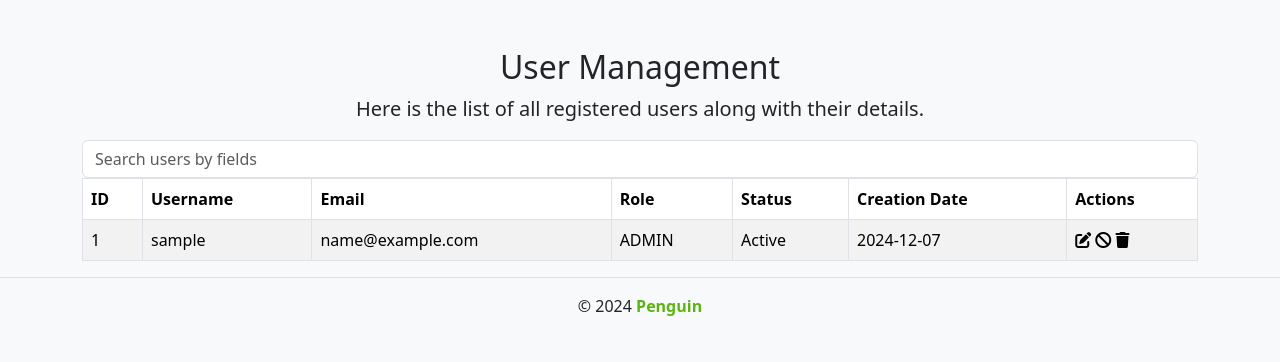
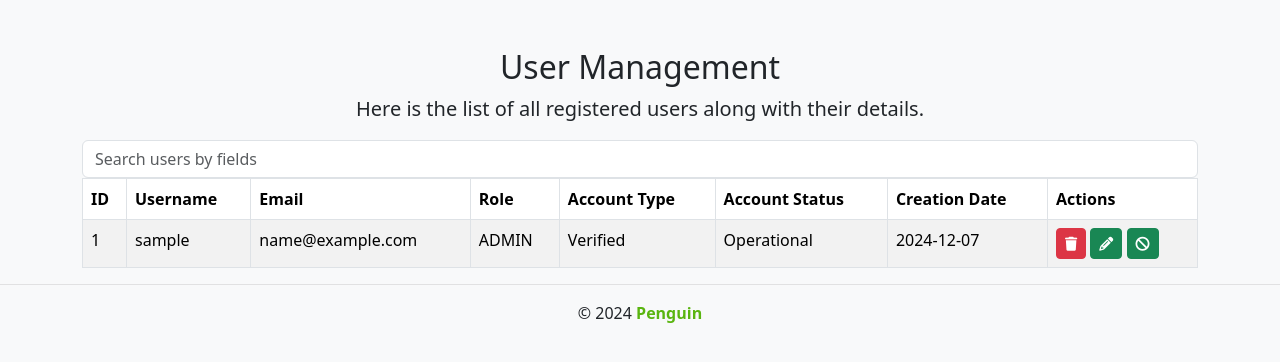
Before and after one commit to martinvass/penguin, a Spring Boot app: page /admin/users in a window 1280 px wide. Shown: the part 57-419 px from the top of the page. Run offline with Spring Boot 4, Linux system fonts and the light colour scheme; the visitor is signed in with stand-in values (Sample User, id 1); some of the project's set-up classes (security, data sources, template engines, error pages and the like) are left out, and stand-ins take their place; some libraries are stand-ins or nearby versions.

Commit message:
Worked on user management on admin dash, and made little improvements to the system

```diff
--- a/src/main/java/com/github/martinyes/penguinapp/auth/user/AppUserRole.java
+++ b/src/main/java/com/github/martinyes/penguinapp/auth/user/AppUserRole.java
@@ -11,6 +11,11 @@ public enum AppUserRole {
     USER,
 
     /**
+     * VIP user role accessing more features.
+     */
+    VIP,
+
+    /**
      * Test user role.
      */
     TEST,
--- a/src/main/java/com/github/martinyes/penguinapp/auth/user/controller/AuthController.java
+++ b/src/main/java/com/github/martinyes/penguinapp/auth/user/controller/AuthController.java
@@ -142,6 +142,7 @@ public class AuthController {
 
         // Passwords match, proceed with account deactivation
         if (argon2PasswordEncoder.matches(password, user.get().getPassword())) {
+
             userService.deleteUser(user.get(), false);
 
             // Invalidate the user's session to log them out
--- a/src/main/java/com/github/martinyes/penguinapp/controller/AdminController.java
+++ b/src/main/java/com/github/martinyes/penguinapp/controller/AdminController.java
@@ -5,13 +5,24 @@ import com.github.martinyes.penguinapp.auth.user.service.AppUserService;
 import lombok.AllArgsConstructor;
 import org.springframework.security.core.Authentication;
 import org.springframework.security.core.GrantedAuthority;
-import org.springframework.security.core.authority.SimpleGrantedAuthority;
 import org.springframework.stereotype.Controller;
 import org.springframework.ui.Model;
-import org.springframework.web.bind.annotation.GetMapping;
+import org.springframework.web.bind.annotation.*;
 
 import java.util.List;
+import java.util.Optional;
 
+/**
+ * Controller class for handling administrative functionalities in the application.
+ * Provides endpoints for managing users and performing other administrative tasks.
+ *
+ * <p>This controller is responsible for:
+ * <ul>
+ *   <li>Handling user management operations, such as deleting, locking or unlocking user accounts.</li>
+ *   <li>Processing requests related to administrative views and actions.</li>
+ *   <li>Redirecting to appropriate pages based on the outcome of the operations.</li>
+ * </ul>
+ */
 @Controller
 @AllArgsConstructor
 public class AdminController {
@@ -26,7 +37,6 @@ public class AdminController {
      */
     @GetMapping("/admin")
     private String admin(Model model, Authentication authentication) {
-        if (authentication.getAuthorities().contains(new SimpleGrantedAuthority("ADMIN"))) {
         model.addAttribute("title", "Penguin - Admin");
 
         model.addAttribute("activeUsersCount", userService.getActiveUserCount());
@@ -41,9 +51,12 @@ public class AdminController {
         return "admin/home";
     }
 
-        return "access-denied";
-    }
-
+    /**
+     * Handler method for the user management page.
+     *
+     * @param model The model to add attributes for rendering the view.
+     * @return The name of the view template for the user management page.
+     */
     @GetMapping("/admin/users")
     private String users(Model model) {
         List<AppUser> users = userService.findAll();
@@ -53,4 +66,47 @@ public class AdminController {
 
         return "admin/users";
     }
+
+    /**
+     * Handler method for deleting a user account from the admin dashboard.
+     *
+     * @param id The ID of the user to delete.
+     * @return The name of the view template for the user management page.
+     */
+    @PostMapping("/admin/users/delete")
+    private String deleteUser(@RequestParam("userId") Long id) {
+        Optional<AppUser> user = userService.findById(id);
+
+        if (user.isEmpty())
+            return "redirect:/admin/users?error=userNotFound";
+
+        userService.logoutUser(user.get());
+        userService.deleteUser(user.get(), false);
+
+        return "redirect:/admin/users?deletion=success";
     }
+
+    /**
+     * Handles the toggling of a user's locked status in the system.
+     * This method is mapped to the POST request at "/admin/users/toggleStatus".
+     *
+     * @param id the ID of the user whose status is to be toggled, provided via the "userIdStatus" request parameter.
+     * @return a redirect URL indicating the result of the operation:
+     *         - "redirect:/admin/users?error=userNotFound" if the user with the given ID does not exist.
+     *         - "redirect:/admin/users?editStatus=locked" if the user's status was successfully changed to locked.
+     *         - "redirect:/admin/users?editStatus=unlocked" if the user's status was successfully changed to unlocked.
+     */
+    @PostMapping("/admin/users/toggleStatus")
+    private String toggleStatus(@RequestParam("userIdStatus") Long id) {
+        Optional<AppUser> user = userService.findById(id);
+
+        if (user.isEmpty())
+            return "redirect:/admin/users?error=userNotFound";
+
+        boolean locked = userService.toggleUserLockedStatus(user.get());
+        if (locked)
+            return "redirect:/admin/users?editStatus=locked";
+
+        return "redirect:/admin/users?editStatus=unlocked";
+    }
+}
--- a/src/main/resources/application.properties
+++ b/src/main/resources/application.properties
@@ -1,2 +1,2 @@
-spring.profiles.active=dev
+spring.profiles.active=prod
 spring.security.user.password=pass
--- a/src/main/resources/templates/admin/users.html
+++ b/src/main/resources/templates/admin/users.html
@@ -91,6 +91,7 @@
 </head>
 <body>
 <div th:replace="~{fragments/header :: header}"></div>
+<div th:replace="~{alerts/adminAlerts :: adminAlerts}"></div>
 
 <div class="container mt-5">
     <div class="text-center">
@@ -110,7 +111,8 @@
                 <th>Username</th>
                 <th>Email</th>
                 <th>Role</th>
-                <th>Status</th>
+                <th>Account Type</th>
+                <th>Account Status</th>
                 <th>Creation Date</th>
                 <th>Actions</th>
             </tr>
@@ -122,13 +124,31 @@
                 <td th:text="${user.email}"></td>
                 <td th:text="${user.role}"></td>
                 <td>
-                    <span th:text="${user.enabled ? 'Active' : 'Inactive'}"></span>
+                    <span th:text="${user.enabled ? 'Verified' : 'Unverified'}"></span>
+                </td>
+                <td>
+                    <span th:text="${user.locked ? 'Blocked' : 'Operational'}"></span>
                 </td>
                 <td th:text="${#dates.format(user.creationDate, 'yyyy-MM-dd')}"></td>
                 <td>
-                    <a title="Edit account"><i class="fas fa-edit edit-icon"></i></a>
-                    <a title="Toggle status"><i class="fas fa-ban deactivate-icon"></i></a>
-                    <a title="Delete account"><i class="fas fa-trash trash-icon"></i></a>
+                    <form th:action="@{/admin/users/delete}" method="post" style="display: inline;">
+                        <input type="hidden" id="userId" name="userId" th:value="${user.id}" />
+                        <button type="submit" class="btn btn-danger btn-sm">
+                            <a title="Delete account"><i class="fas fa-trash trash-icon"></i></a>
+                        </button>
+                    </form>
+                    <form method="post" style="display: inline;">
+                        <input type="hidden" id="userIdEdit" name="userIdEdit" th:value="${user.id}" />
+                        <button type="submit" class="btn btn-success btn-sm">
+                            <a title="Edit account"><i class="fa fa-pencil edit-icon"></i></a>
+                        </button>
+                    </form>
+                    <form th:action="@{/admin/users/toggleStatus}" method="post" style="display: inline;">
+                        <input type="hidden" id="userIdStatus" name="userIdStatus" th:value="${user.id}" />
+                        <button type="submit" class="btn btn-success btn-sm">
+                            <a title="Toggle status"><i class="fas fa-ban deactivate-icon"></i></a>
+                        </button>
+                    </form>
                 </td>
             </tr>
             </tbody>
@@ -160,6 +180,14 @@
             }
         }
     }
+
+    document.querySelectorAll('.trash-icon').forEach(icon => {
+        icon.addEventListener('click', function (event) {
+            if (!confirm("Are you sure you want to delete this user?")) {
+                event.preventDefault();
+            }
+        });
+    });
 </script>
 
 </body>
--- /dev/null
+++ b/src/main/resources/templates/alerts/adminAlerts.html
@@ -0,0 +1,52 @@
+<!DOCTYPE html>
+<html xmlns:th="http://www.thymeleaf.org">
+<head th:replace="~{fragments/header :: html_header}"></head>
+<body>
+<div th:fragment="adminAlerts" class="container mt-3">
+
+    <div th:if="${(param.deletion != null) and (param.deletion[0] == 'success')}"
+         class="toast align-items-center text-white bg-success border-0 position-fixed top-0 end-0"
+         role="alert" aria-live="assertive" aria-atomic="true" style="margin-top: 75px; margin-right: 10px">
+        <div class="d-flex">
+            <div class="toast-body">
+                Account deletion was successful.
+            </div>
+            <button type="button" class="btn-close me-2 m-auto" data-bs-dismiss="toast" aria-label="Close"></button>
+        </div>
+    </div>
+
+    <div th:if="${(param.editStatus != null) and (param.editStatus[0] == 'locked')}"
+         class="toast align-items-center text-white bg-danger border-0 position-fixed top-0 end-0"
+         role="alert" aria-live="assertive" aria-atomic="true" style="margin-top: 75px; margin-right: 10px">
+        <div class="d-flex">
+            <div class="toast-body">
+                User account has been successfully locked.
+            </div>
+            <button type="button" class="btn-close me-2 m-auto" data-bs-dismiss="toast" aria-label="Close"></button>
+        </div>
+    </div>
+
+    <div th:if="${(param.editStatus != null) and (param.editStatus[0] == 'unlocked')}"
+         class="toast align-items-center text-white bg-success border-0 position-fixed top-0 end-0"
+         role="alert" aria-live="assertive" aria-atomic="true" style="margin-top: 75px; margin-right: 10px">
+        <div class="d-flex">
+            <div class="toast-body">
+                User account has been successfully unlocked.
+            </div>
+            <button type="button" class="btn-close me-2 m-auto" data-bs-dismiss="toast" aria-label="Close"></button>
+        </div>
+    </div>
+
+    <div th:if="${(param.error != null) and (param.error[0] == 'userNotFound')}"
+         class="toast align-items-center text-white bg-danger border-0 position-fixed top-0 end-0"
+         role="alert" aria-live="assertive" aria-atomic="true" style="margin-top: 75px; margin-right: 10px">
+        <div class="d-flex">
+            <div class="toast-body">
+                User account not found!
+            </div>
+            <button type="button" class="btn-close me-2 m-auto" data-bs-dismiss="toast" aria-label="Close"></button>
+        </div>
+    </div>
+</div>
+</body>
+</html>
```
Also changed, not shown: src/main/java/com/github/martinyes/penguinapp/auth/security/config/WebSecurityConfig.java (+3 -5 lines), src/main/java/com/github/martinyes/penguinapp/auth/user/service/AppUserService.java (+12 -0 lines), src/main/java/com/github/martinyes/penguinapp/auth/user/service/impl/AppUserServiceImpl.java (+80 -0 lines), src/main/java/com/github/martinyes/penguinapp/controller/HomeController.java (+12 -0 lines), src/main/resources/templates/alerts/loginAlerts.html (+11 -0 lines). Lines whose indentation alone changed are shown as unchanged.
